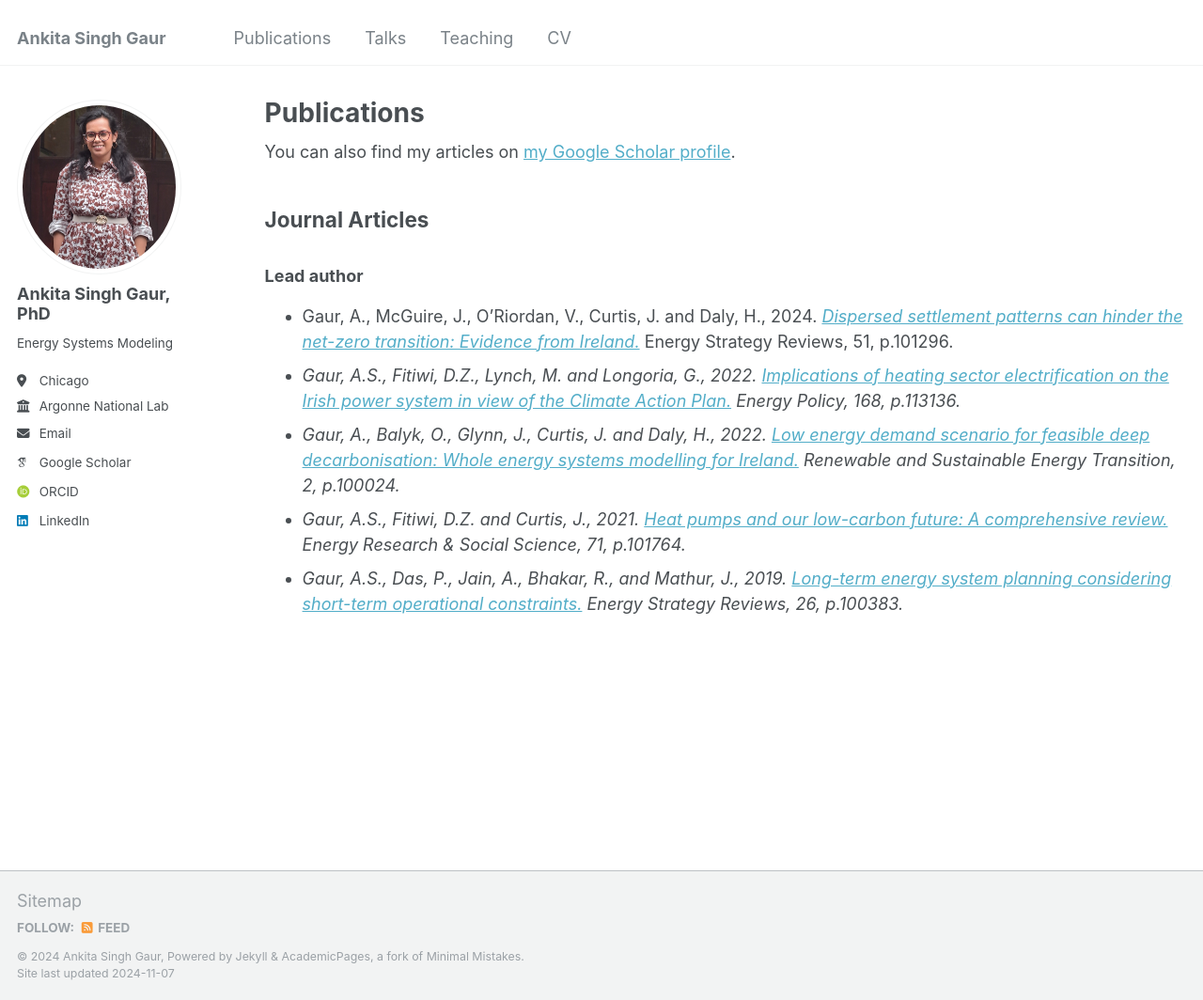
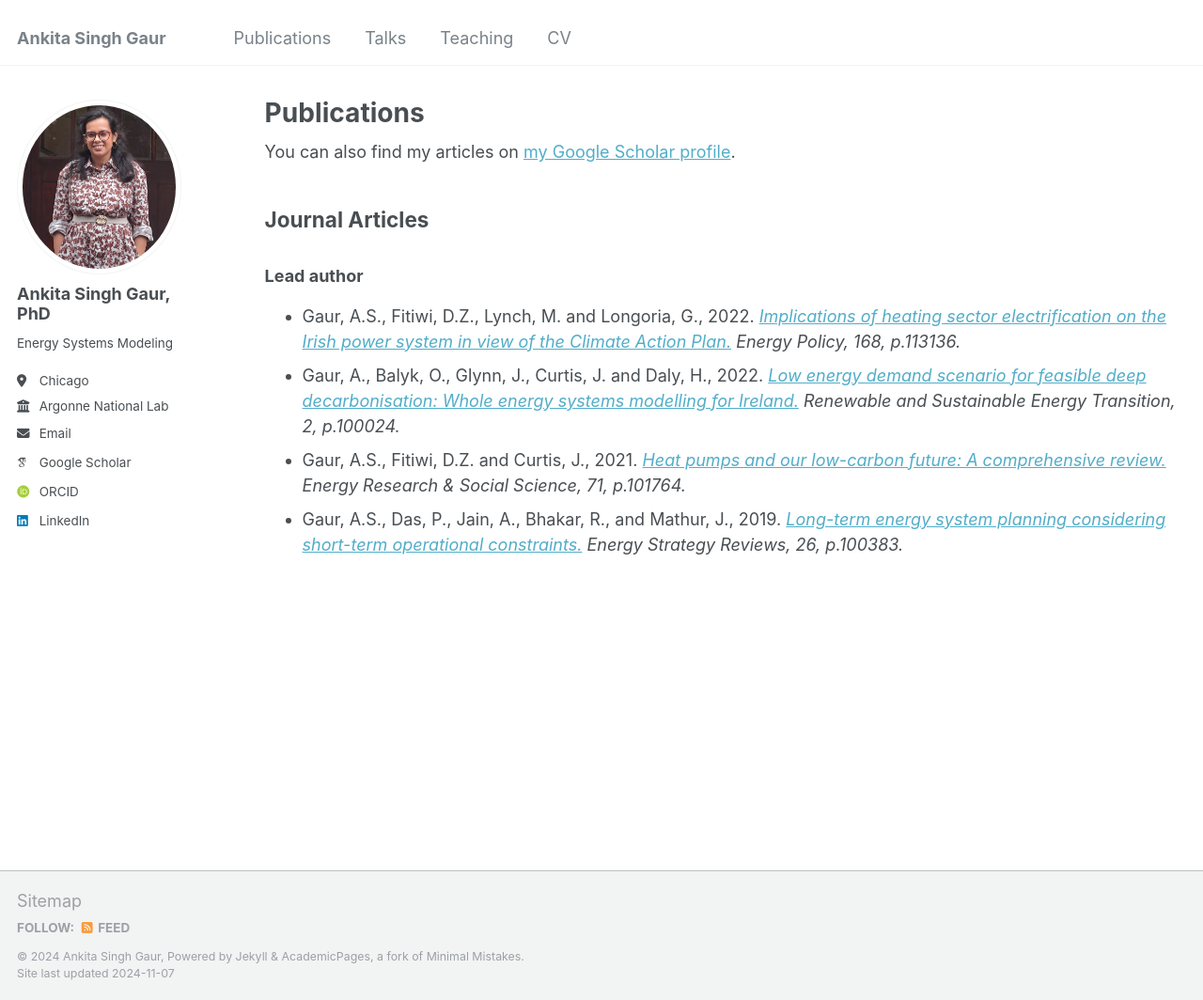
Before and after one commit to ankitagaur93/ankitagaur93.github.io, a Jekyll site: the page built from _pages/publications.html, in a window 1280 px wide and 1064 px high. Shown: the whole window at 94% size. Built offline with Jekyll 4.4.1, drawn with Linux system fonts in a browser that asks for light colours; some web fonts are replaced.

Commit message:
Update publications.html

```diff
--- a/_pages/publications.html
+++ b/_pages/publications.html
@@ -11,35 +11,34 @@ author_profile: true
 
 {% include base_path %}
 <h2>Journal Articles</h2>
-<h3>Lead author</h3>
+<h3>
+  Lead author
+</h3>
 <ul>
-   <li>
-     Gaur, A., McGuire, J., O’Riordan, V., Curtis, J. and Daly, H., 2024.
-     <i>
-      <a href="https://www.sciencedirect.com/science/article/pii/S2211467X24000038" target="_blank">Dispersed settlement patterns can hinder the net-zero transition: Evidence from Ireland.</a>
-      </i>
-      Energy Strategy Reviews, 51, p.101296.
-  </li>
   <li>
-    <i>Gaur, A.S., Fitiwi, D.Z., Lynch, M. and Longoria, G., 2022.
+    Gaur, A.S., Fitiwi, D.Z., Lynch, M. and Longoria, G., 2022.
+    <i>
       <a href="https://doi.org/10.1016/j.enpol.2022.113136" target="_blank">Implications of heating sector electrification on the Irish power system in view of the Climate Action Plan.</a>
       Energy Policy, 168, p.113136.
     </i>
   </li>
   <li>
-    <i>Gaur, A., Balyk, O., Glynn, J., Curtis, J. and Daly, H., 2022.
+    Gaur, A., Balyk, O., Glynn, J., Curtis, J. and Daly, H., 2022.
+    <i>
       <a href="https://www.sciencedirect.com/science/article/pii/S2667095X22000083" target="_blank">Low energy demand scenario for feasible deep decarbonisation: Whole energy systems modelling for Ireland.</a>
       Renewable and Sustainable Energy Transition, 2, p.100024.
     </i>
   </li>
   <li>
-    <i>Gaur, A.S., Fitiwi, D.Z. and Curtis, J., 2021.
+    Gaur, A.S., Fitiwi, D.Z. and Curtis, J., 2021.
+    <i>
       <a href="https://doi.org/10.1016/j.erss.2020.101764" target="_blank">Heat pumps and our low-carbon future: A comprehensive review.</a>
       Energy Research & Social Science, 71, p.101764.
     </i>
   </li>
   <li>
-    <i>Gaur, A.S., Das, P., Jain, A., Bhakar, R., and Mathur, J., 2019.
+    Gaur, A.S., Das, P., Jain, A., Bhakar, R., and Mathur, J., 2019.
+    <i>
       <a href="https://www.sciencedirect.com/science/article/pii/S2211467X19300768" target="_blank">Long-term energy system planning considering short-term operational constraints.</a>
       Energy Strategy Reviews, 26, p.100383.
     </i>
```
